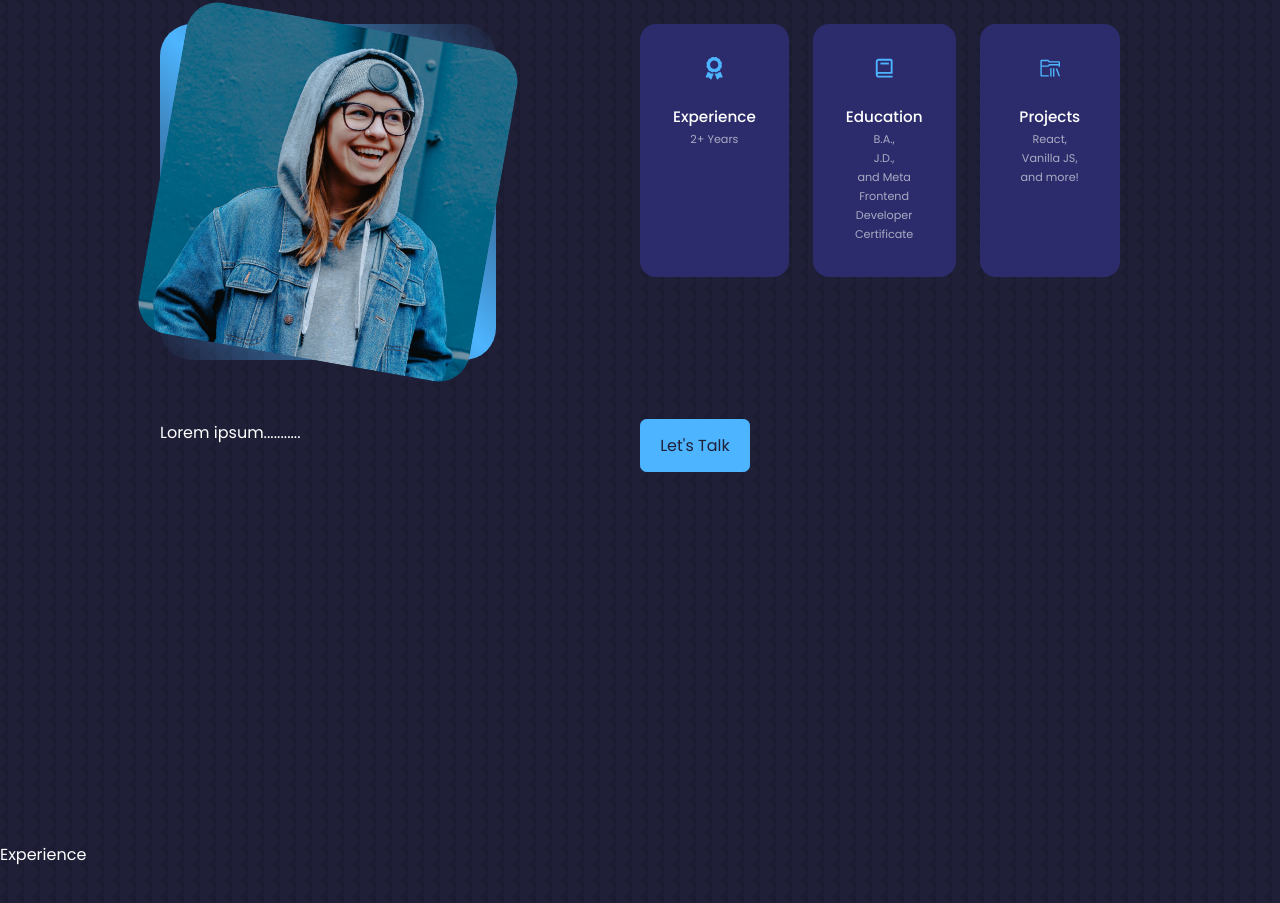
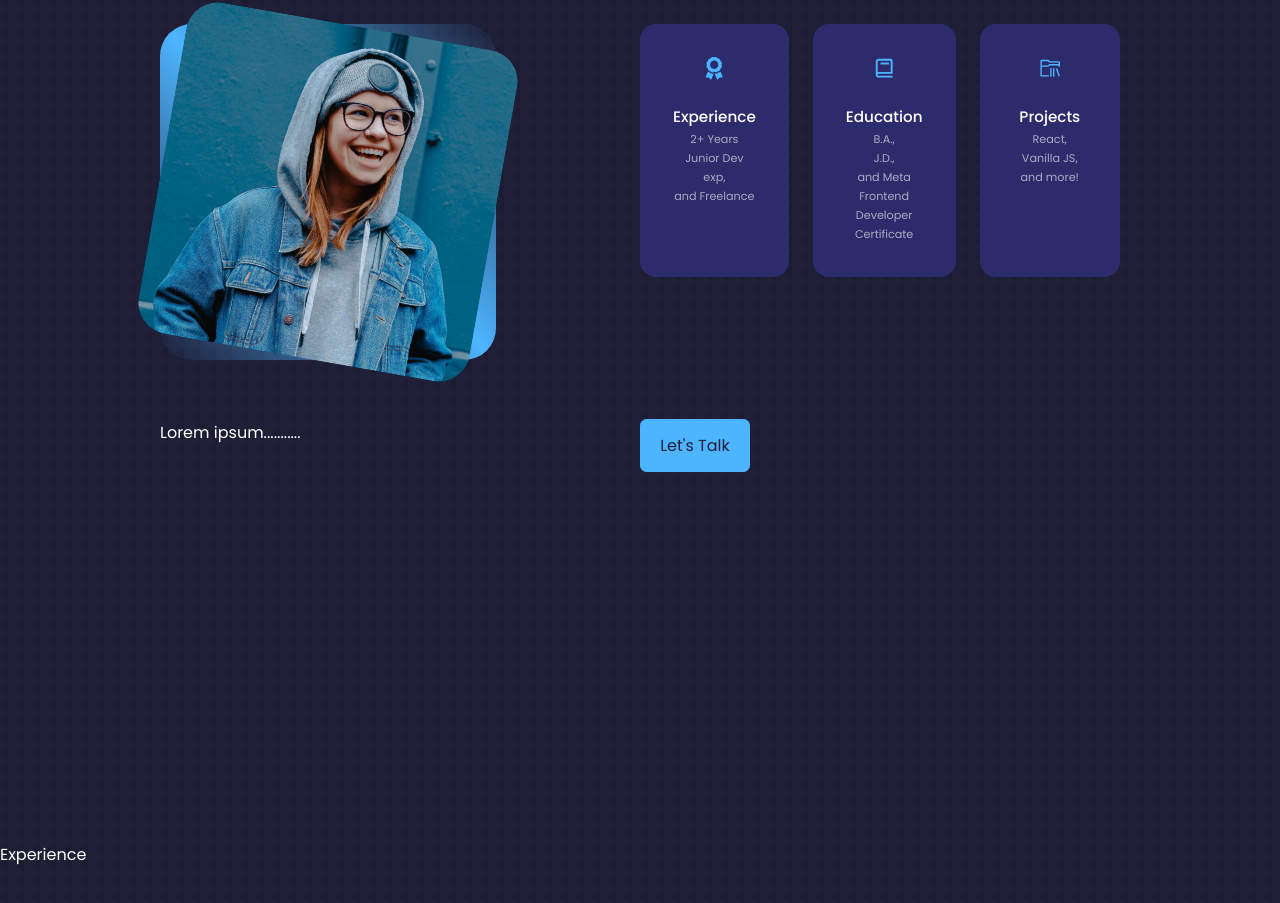
Before and after one commit to CameronRiecan/CameronRiecan.github.io, a React (Create React App) app: page / in a window 1280 px wide. Shown: the part 1015-1918 px from the top of the page. Built offline with nearby package versions, Linux system fonts and the light colour scheme; grey boxes are pictures that could not be loaded.

Commit message:
update content for cards in about me section

```diff
--- a/src/components/about/About.jsx
+++ b/src/components/about/About.jsx
@@ -24,6 +24,8 @@ const About = () => {
               <FaAward className='about_icon'/>
               <h5>Experience</h5>
               <small>2+ Years</small>
+              <small>Junior Dev exp,</small>
+              <small>and Freelance</small>
             </article>
             <article className='about_card'>
               <BiBook className='about_icon'/>
```
